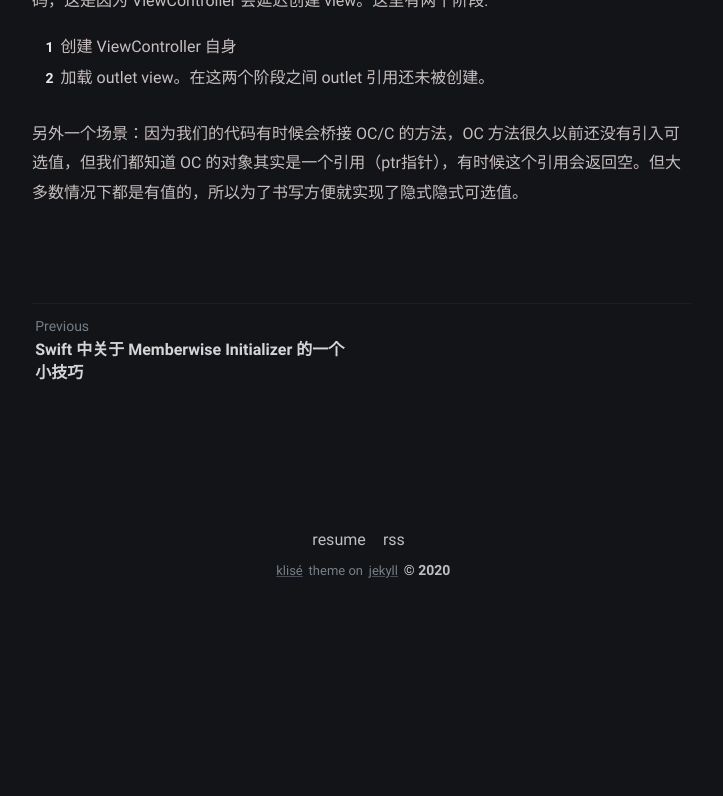
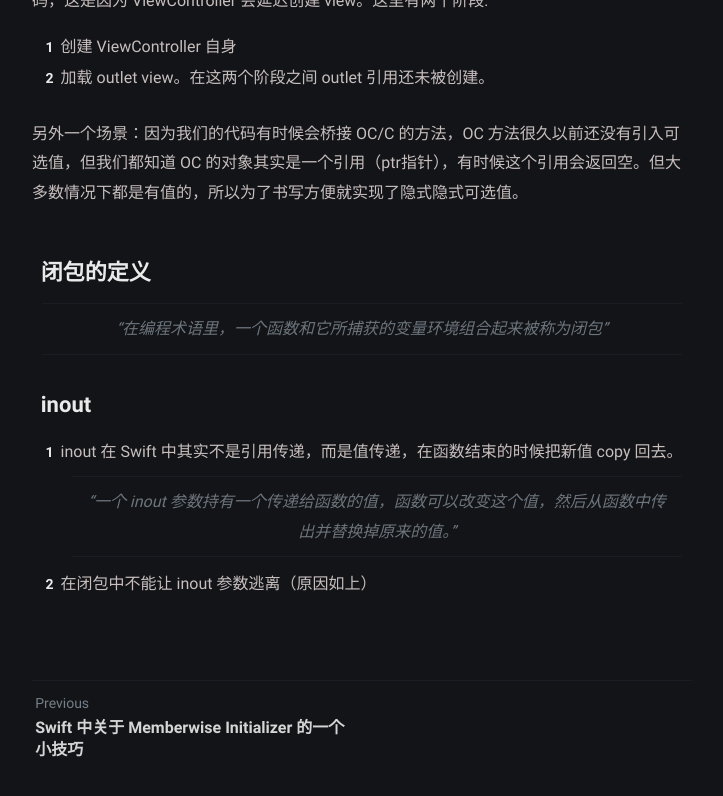
Before and after one commit to alfredcc/blog, a Jekyll site: the page built from _posts/2020-11-16-advance-swift-learn-notes.md, in a window 1280 px wide and 900 px high, scrolled down 1068 px. Shown: the top 796 px of the window, without its empty margins (278-1001 px from the left). Built offline with Jekyll 4.4.1, drawn with Linux system fonts in a browser that asks for light colours; comment, search, counter and statistics services are not loaded; before the commit the page ends 1684 px from its top, so only the background shows below that.

Commit message:
Add "闭包" inout

```diff
--- a/_posts/2020-11-16-advance-swift-learn-notes.md
+++ b/_posts/2020-11-16-advance-swift-learn-notes.md
@@ -33,3 +33,12 @@ if let first = ["1","2","3"].first, let value = Int(first) {
  2. 加载 outlet view。在这两个阶段之间 outlet 引用还未被创建。
 
 另外一个场景：因为我们的代码有时候会桥接 OC/C 的方法，OC 方法很久以前还没有引入可选值，但我们都知道 OC 的对象其实是一个引用（ptr指针），有时候这个引用会返回空。但大多数情况下都是有值的，所以为了书写方便就实现了隐式隐式可选值。
+
+## 闭包的定义
+> “在编程术语里，一个函数和它所捕获的变量环境组合起来被称为闭包”
+
+## inout
+1. inout 在 Swift 中其实不是引用传递，而是值传递，在函数结束的时候把新值 copy 回去。
+> “一个 inout 参数持有一个传递给函数的值，函数可以改变这个值，然后从函数中传出并替换掉原来的值。”
+
+1. 在闭包中不能让 inout 参数逃离（原因如上）
```
